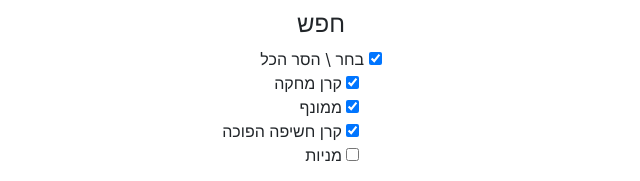
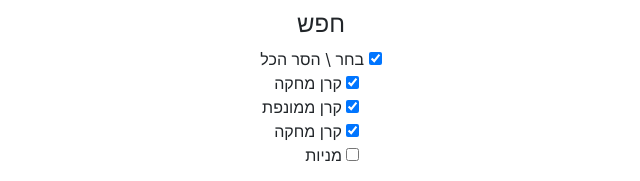
Before and after one commit to nitsan57/stock, a React (Create React App) app: page / in a window 1280 px wide. Shown: the top 181 px of the page, without its empty margins (319-959 px from the left). Built offline with nearby package versions, Linux system fonts and the light colour scheme; what react-plotly.js would draw is missing.

Commit message:
[TEXT] Support multi lang

```diff
--- a/src/App.js
+++ b/src/App.js
@@ -1,20 +1,35 @@
-import React from 'react';
-import Search from './search_bar/Search';
+import      React       from 'react';
+import      Search      from './search_bar/Search';
+import * as Lang        from './Utils/Lang';
+// import styles      from  ''
 
 class App extends React.Component {
 	constructor() {
 		super();
+		this.state = {
+			he_lang : true
+		}
 	}
 
 	componentDidMount() {}
 
 	render() {
+		let text_lang
+		if(this.state.he_lang)
+		{
+	        text_lang = Lang.TASE_TYPES_HEBREW
+		}
+		else {
+			text_lang = Lang.TASE_TYPES_ENGLISH
+		}
+		console.log(text_lang)
 		return (
 			<div>
-				<Search />
+				<Search
+				    text_lang = {text_lang}
+				/>
 			</div>
 		);
 	}
 }
-
 export default App;
--- /dev/null
+++ b/src/Utils/Lang.js
@@ -0,0 +1,27 @@
+export const TASE_TYPES_ENGLISH = {
+	IMITATING:              "IMITATE",
+	LEVERAGED:              "LEVERAGED",
+    SHORT:                  "SHORT",
+    STOCKS:                 "STOCKS",
+    NO_RESULT_KEY_WORDS:    "NO RESULTS FOUND FOR THE GIVEN KEY WORDS",
+    NO_RESULTS_FOR_FILTERS: "NO RESULTS FOUND FOR THE GIVEN FLITERS",
+    IN_PROGRESS:            "SEARCHING...",
+    TO_MANY_RESULTS:        "TO MANEY RESULTS FOUND...",
+    LOADING:                "LOADING...",
+    NEW_SEARCH:             "NEW SEARCH",
+    ADD_TO_GRAPH:           "ADD TO GRAPH",
+};
+
+export const TASE_TYPES_HEBREW = {
+	IMITATING:              "קרן מחקה",
+	LEVERAGED:              "קרן ממונפת",
+    SHORT:                  "קרן מחקה",
+    STOCKS:                 "מניות",
+    NO_RESULT_KEY_WORDS:    "לא נמצאו תוצאות העונות למילת החיפוש",
+    NO_RESULTS_FOR_FILTERS: "לא נמצאו תוצאות המתאימות לסינונים, יש לאפשר עוד סוגים או לשנות מילת חיפוש",
+    IN_PROGRESS:            "...מחפש",
+    TO_MANY_RESULTS:        "נמצאו יותר מידי תוצאות חיפוש , אנא מקד את הפילטרים או מילות חיפוש",
+    LOADING:                "...טוען",
+    NEW_SEARCH:             "חיפוש חדש",
+    ADD_TO_GRAPH:           "הוסף לגרף",
+};
--- a/src/search_bar/Search.js
+++ b/src/search_bar/Search.js
@@ -24,10 +24,10 @@ class Search extends React.Component {
 			search_message: 'חפש',
 			today: this.get_today(),
 			search_checkbox: [
-				{ key: 1, value: 'קרן מחקה', isChecked: true },
-				{ key: 2, value: 'ממונף', isChecked: true },
-				{ key: 3, value: 'קרן חשיפה הפוכה', isChecked: true },
-				{ key: 4, value: 'מניות', isChecked: false },
+				{ key: 1, value: this.props.text_lang.IMITATING, isChecked: true },
+				{ key: 2, value: this.props.text_lang.LEVERAGED, isChecked: true },
+				{ key: 3, value: this.props.text_lang.SHORT, isChecked: true },
+				{ key: 4, value: this.props.text_lang.STOCKS, isChecked: false },
 			],
 			search_all: true,
 		};
@@ -140,10 +140,10 @@ class Search extends React.Component {
 			this.state.fund_set.add(JSON.stringify(temp_fund));
 		});
 		if (filteredData.length === 0) {
-			this.setState({ search_message: 'לא נמצאו תוצאות העונות למילת החיפוש' });
+			this.setState({ search_message: this.props.text_lang.NO_RESULT_KEY_WORDS});
 		}
 
-		this.setState({ search_message: '..מחפש' });
+		this.setState({ search_message: this.props.text_lang.IN_PROGRESS });
 
 		for (var it = this.state.fund_set.values(), val = null; (val = it.next().value); ) {
 			funds_arr.push(JSON.parse(val));
@@ -213,13 +213,13 @@ class Search extends React.Component {
 		}
 		if (new_info_list.length === 0) {
 			this.setState({
-				search_message: 'לא נמצאו תוצאות המתאימות לסינונים, יש לאפשר עוד סוגים או לשנות מילת חיפוש',
+				search_message: this.props.text_lang.NO_RESULTS_FOR_FILTERS,
 			});
 			return;
 		}
 		if (new_info_list.length > 45) {
 			this.setState({
-				search_message: 'נמצאו יותר מידי תוצאות חיפוש , אנא מקד את הפילטרים או מילות חיפוש',
+				search_message: this.props.text_lang.TO_MANY_RESULTS,
 			});
 			return;
 		}
@@ -275,7 +275,7 @@ class Search extends React.Component {
 	render() {
 		let loading = (
 			<form>
-				<h1>...טוען</h1>
+				<h1>{this.props.text_lang.LOADING}</h1>
 				<Loader type="Oval" color="#00BFFF" height={100} width={100} />
 			</form>
 		);
@@ -350,10 +350,10 @@ class Search extends React.Component {
 						size="sm"
 						onClick={this.clearSearch}
 					>
-						חיפוש חדש
+						{this.props.text_lang.NEW_SEARCH}
 					</Button>
 					<Button variant="primary" size="sm" onClick={this.addSearch}>
-						הוסף לגרף
+					{this.props.text_lang.ADD_TO_GRAPH}
 					</Button>
 				</div>
 				{loading}
```
Also changed, not shown: src/Fast_Search/Fast_Search.js (added, +11 -0 lines).
